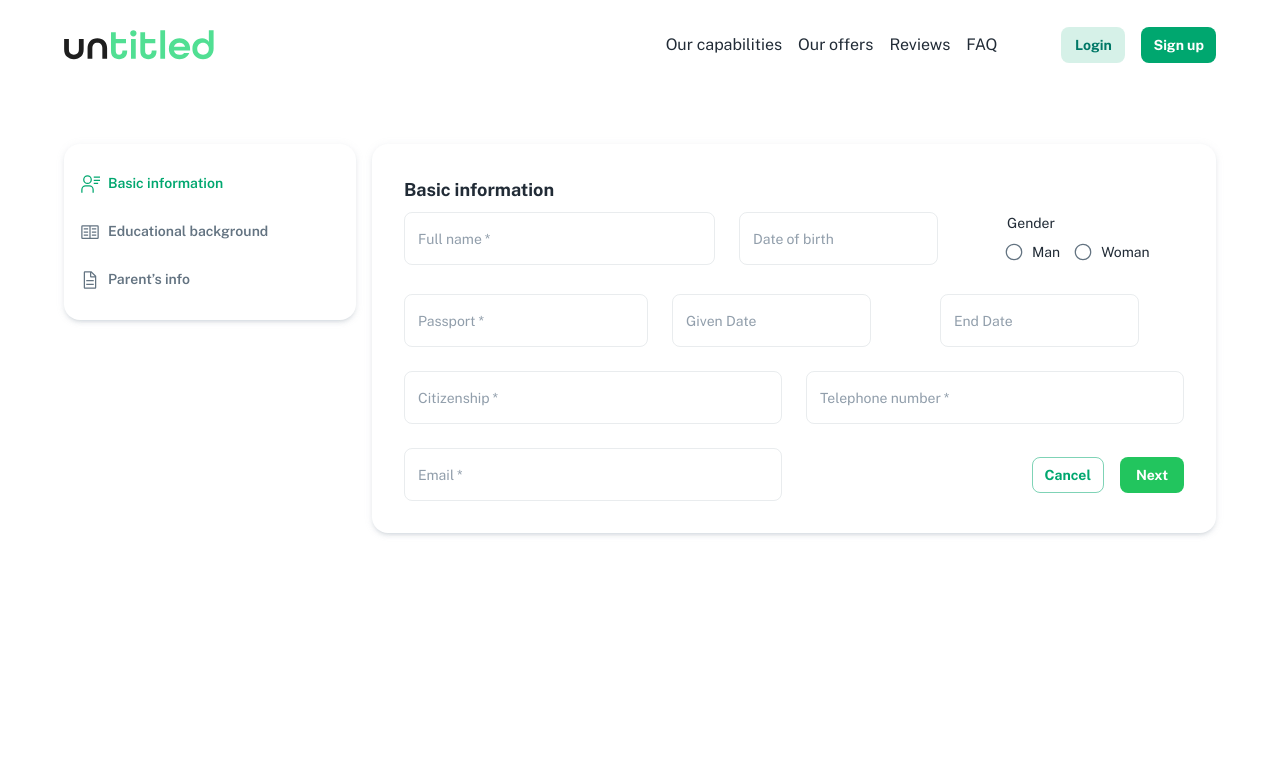
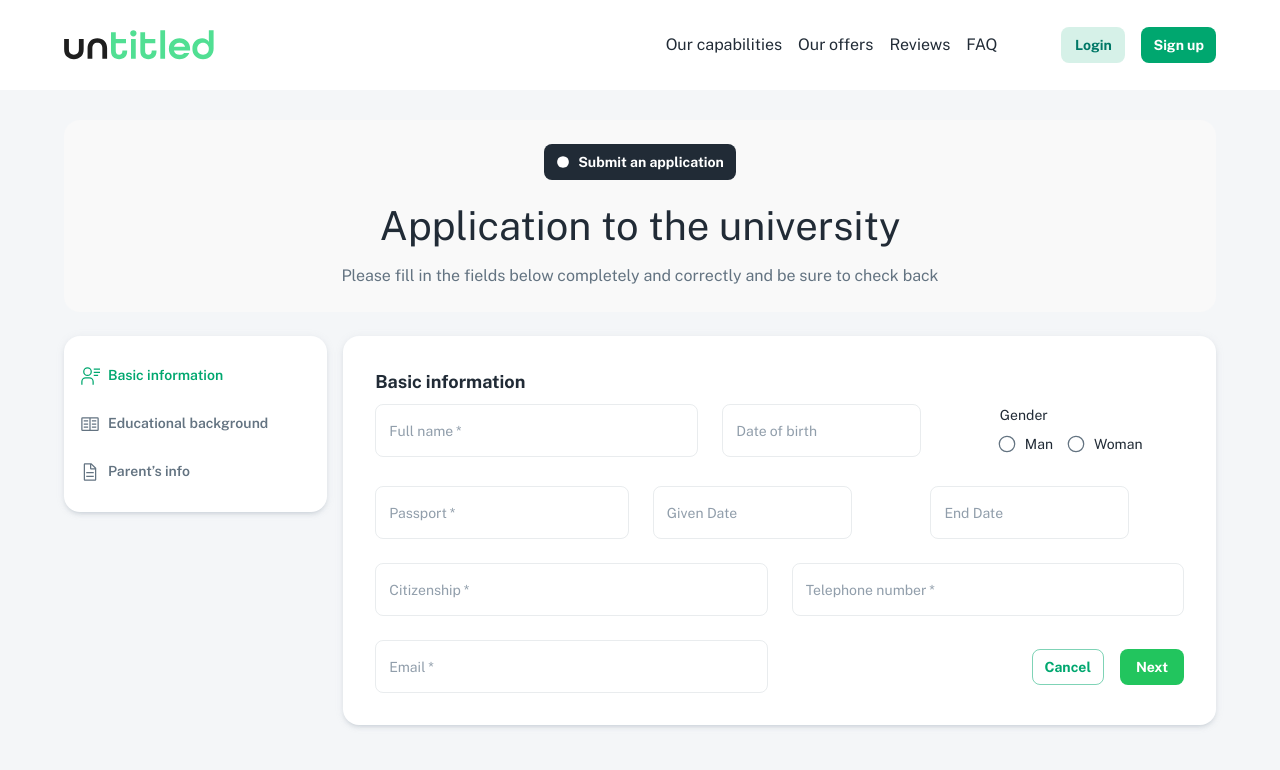
Before and after one commit to ravshanaliyev/university_app, a React (Vite) app: page / in a window 1280 px wide. Shown: the top 770 px of the page. Built offline with nearby package versions, Linux system fonts and the light colour scheme; no server answers.

Commit message:
adding extra things to app form

```diff
--- a/package.json
+++ b/package.json
@@ -25,6 +25,7 @@
     "@emotion/styled": "^11.11.0",
     "@hookform/resolvers": "^3.3.2",
     "@iconify/react": "^4.1.1",
+    "@mui/icons-material": "^5.16.7",
     "@mui/lab": "^5.0.0-alpha.155",
     "@mui/material": "^5.14.20",
     "@mui/x-date-pickers": "^7.12.1",
--- a/src/components/app-form/application-form.tsx
+++ b/src/components/app-form/application-form.tsx
@@ -3,7 +3,7 @@ import { useState } from 'react';
 import Tab from '@mui/material/Tab';
 import Box from '@mui/material/Box';
 import Tabs from '@mui/material/Tabs';
-import { Stack, Container, } from '@mui/material';
+import { Stack, Button, Container, Typography, useMediaQuery, } from '@mui/material';
 
 import Iconify from '../iconify';
 import BasicInfo from './basic-info';
@@ -40,15 +40,48 @@ function a11yProps(index: number) {
 
 export default function ApplicationForm() {
   const [value, setValue] = useState(0);
+  const mobile = useMediaQuery('(max-width: 600px)');
+  console.log(mobile);
+
 
   const handleChange = (event: React.SyntheticEvent, newValue: number) => {
     setValue(newValue);
   };
 
   return (
+    <Box bgcolor='#f4f6f8' padding='30px 0'>
+      <Container>
+        <Box
+          textAlign="center"
+          display="flex"
+          flexDirection="column"
+          alignItems="center"
+          padding={3}
+          sx={{ backgroundColor: '#f9f9f9', borderRadius: 2 }}
+        >
+          <Button
+            variant="contained"
+            sx={{ mb: 2 }}
+          >
+            <Iconify width={14} marginRight={1} icon="material-symbols:circle" />  Submit an application
+          </Button>
+          <Typography
+            fontSize={!mobile ? 40 : 28}
+            gutterBottom
+          >
+            Application to the university
+          </Typography>
+          <Typography
+            variant="body1"
+            color="textSecondary"
+          >
+            Please fill in the fields below completely and correctly
+            and be sure to check back
+          </Typography>
+        </Box>
+      </Container>
       <Container maxWidth="lg" sx={{ padding: { xs: 2, sm: 3 } }}>
         <Stack
-        margin='30px 0'
           direction={{ xs: 'column', sm: 'row' }}
           alignItems='start'
           gap={2}
@@ -59,13 +92,14 @@ export default function ApplicationForm() {
               padding: 2,
               borderRadius: 2,
               boxShadow: 3,
+              width: { xs: '100%', sm: '350px' },
             }}
           >
             <Tabs
               textColor="primary"
               indicatorColor="primary"
               style={{
-              width: '260px',
+                width: !mobile ? '100%' : '260px',
               }}
               // @ts-ignore
               orientation='vertical'
@@ -108,6 +142,7 @@ export default function ApplicationForm() {
             <ParentInfo />
           </CustomTabPanel>
         </Stack>
-    </Container >
+      </Container>
+    </Box>
   );
 }
--- a/src/theme/options/contrast.ts
+++ b/src/theme/options/contrast.ts
@@ -7,12 +7,12 @@ export function createContrast(contrast: 'default' | 'bold', mode: 'light' | 'da
   const theme = {
     ...(contrast === 'bold' &&
       mode === 'light' && {
-        palette: {
-          background: {
-            default: grey[200],
-          },
+      palette: {
+        background: {
+          default: grey[200],
         },
-      }),
+      },
+    }),
   };
 
   const components = {
```
Also changed, not shown: 2 other files (tests, documents, lock files or other folders). Lines whose indentation alone changed are shown as unchanged.
